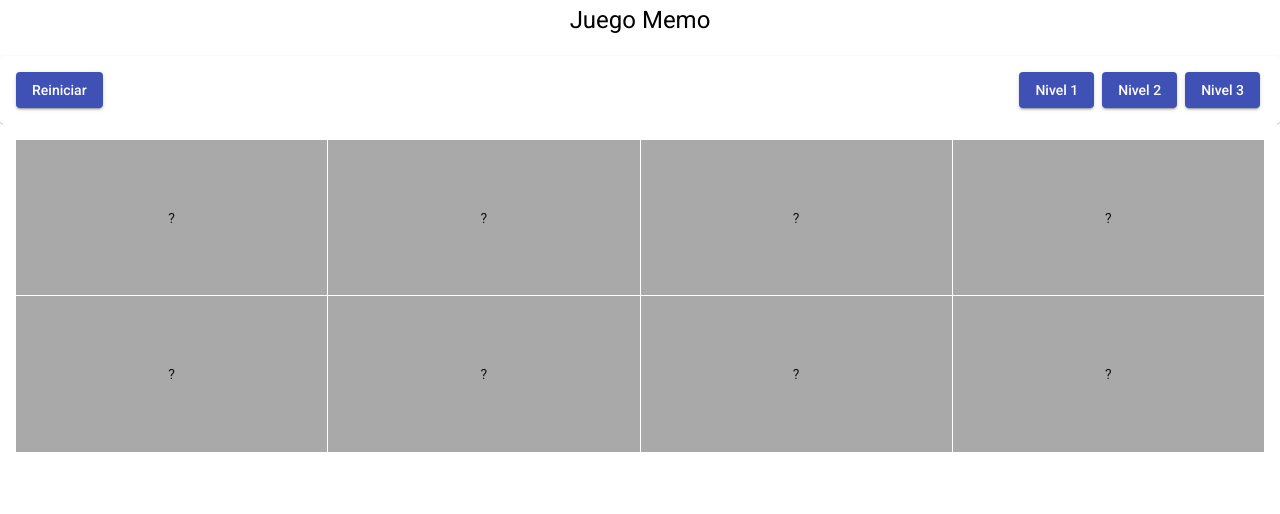
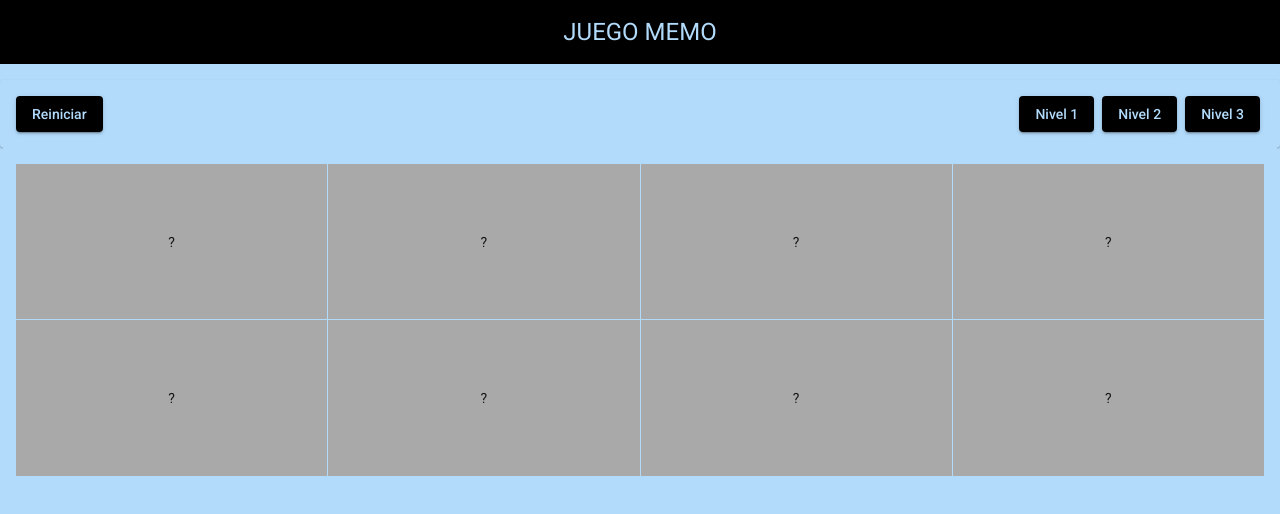
Before and after one commit to bridgecrew-perf6/memo-game, an Angular app: page / in a window 1280 px wide. Shown: the top 514 px of the page. Built offline with nearby package versions, Linux system fonts and the light colour scheme.

Commit message:
cambiamos estilos y colores

```diff
--- a/src/app/app.component.html
+++ b/src/app/app.component.html
@@ -1,16 +1,16 @@
 <header>
   <h1 class="titulo">Juego Memo</h1>
 </header>
-<main>
+<body>
   <mat-card class="cardBotones">
-    <button mat-raised-button color="primary" (click)="reiniciarJuego()">Reiniciar</button>
+    <button mat-raised-button (click)="reiniciarJuego()">Reiniciar</button>
     <div>
-      <button mat-raised-button color="primary" (click)="cambiarNivel(1)" >Nivel 1</button>
-      <button mat-raised-button color="primary" (click)="cambiarNivel(2)">Nivel 2</button>
-      <button mat-raised-button color="primary" (click)="cambiarNivel(3)">Nivel 3</button>
+      <button mat-raised-button (click)="cambiarNivel(1)" >Nivel 1</button>
+      <button mat-raised-button (click)="cambiarNivel(2)">Nivel 2</button>
+      <button mat-raised-button (click)="cambiarNivel(3)">Nivel 3</button>
     </div>
   </mat-card>
-  <mat-card style="box-shadow: none">
+  <mat-card class="cardJuego">
     <mat-grid-list cols="4" rowHeight="2:1" >
       <div *ngFor="let carta of this.cartas">
         <mat-grid-tile (click)="girarCarta(carta)" class="cartaOculta" *ngIf="carta.estado==='escondido'">
@@ -22,7 +22,7 @@
       </div>
     </mat-grid-list>
   </mat-card>
-</main>
+</body>
 <footer>
 
 </footer>
--- a/src/app/app.component.scss
+++ b/src/app/app.component.scss
@@ -1,26 +1,55 @@
-.cartaOculta{
-    background-color:darkgrey;
-    cursor: pointer;
+$colorPrincipal: #b2dafa;
+$color-negro: #000000;
+
+@mixin botonBlack {
+    background-color: $color-negro;
+    color: #b2dafa;
 }
 
-.cartaDescubierta{
-    background-color:darkgrey;
-}
+//---------- ESTILOS -------------
 
-.titulo{
-    text-align: center;
-    padding: 4px;
+
+header{
+    background-color: $color-negro;
+    .titulo{
+        text-align: center;
+        padding: 4px;
+        background-color: $color-negro;
+        color: $colorPrincipal;
+        text-transform: uppercase;
+        padding-top: 16px;
+        padding-bottom: 16px;
+    }
 }
 
 .cardBotones{
     display: flex;
     justify-content: space-between;
+    background-color: $colorPrincipal;
+    button{
+        @include botonBlack;
+    }
     div{
         display: flex;
         justify-content: space-between;
         button{
             margin-right: 4px;
             margin-left: 4px;
+            @include botonBlack;
         }
     }
 }
+
+.cardJuego{
+    box-shadow: none;
+    background-color: $colorPrincipal;
+
+    .cartaOculta{
+        background-color:darkgrey;
+        cursor: pointer;
+    }
+
+    .cartaDescubierta{
+        background-color:darkgrey;
+    }
+}
--- a/src/styles.scss
+++ b/src/styles.scss
@@ -1,4 +1,4 @@
 /* You can add global styles to this file, and also import other style files */
 
 html, body { height: 100%; }
-body { margin: 0; font-family: Roboto, "Helvetica Neue", sans-serif; }
+body { margin: 0; font-family: Roboto, "Helvetica Neue", sans-serif; background-color: #b2dafa; }
```
